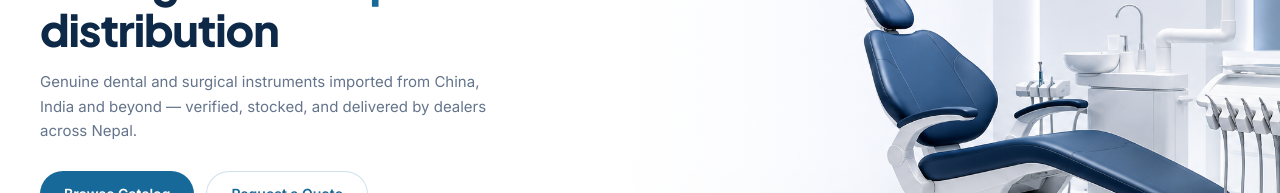
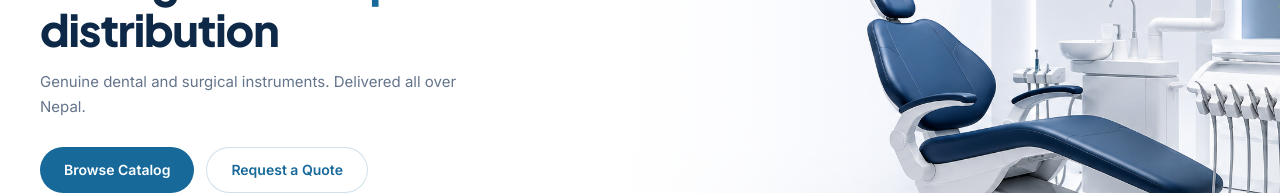
Before and after one commit to AayushKhanal47/smartsurgident, a React (Vite) app in the folder frontend/: page / in a window 1280 px wide. Shown: the part 314-507 px from the top of the page. Built offline with nearby package versions, Linux system fonts and the light colour scheme; no server answers.

Commit message:
feat: changes

```diff
--- a/frontend/src/components/Footer.tsx
+++ b/frontend/src/components/Footer.tsx
@@ -97,7 +97,7 @@ export default function Footer() {
           <div className="flex gap-5">
             <Link to="/support/faq" className="hover:text-white transition-colors">Privacy Policy</Link>
             <Link to="/support/faq" className="hover:text-white transition-colors">Terms</Link>
-            <Link to="/admin" className="hover:text-white transition-colors">Admin</Link>
+
           </div>
         </div>
       </div>
--- a/frontend/src/components/home/Hero.tsx
+++ b/frontend/src/components/home/Hero.tsx
@@ -52,8 +52,8 @@ export default function Hero() {
           </h1>
 
           <p className="text-[#64748B] text-[15px] leading-relaxed mb-7 max-w-md">
-            Genuine dental and surgical instruments imported from China, India and beyond —
-            verified, stocked, and delivered by dealers across Nepal.
+            Genuine dental and surgical instruments.
+           Delivered all over Nepal.
           </p>
 
           <div className="flex gap-3 flex-wrap mb-9">
```
